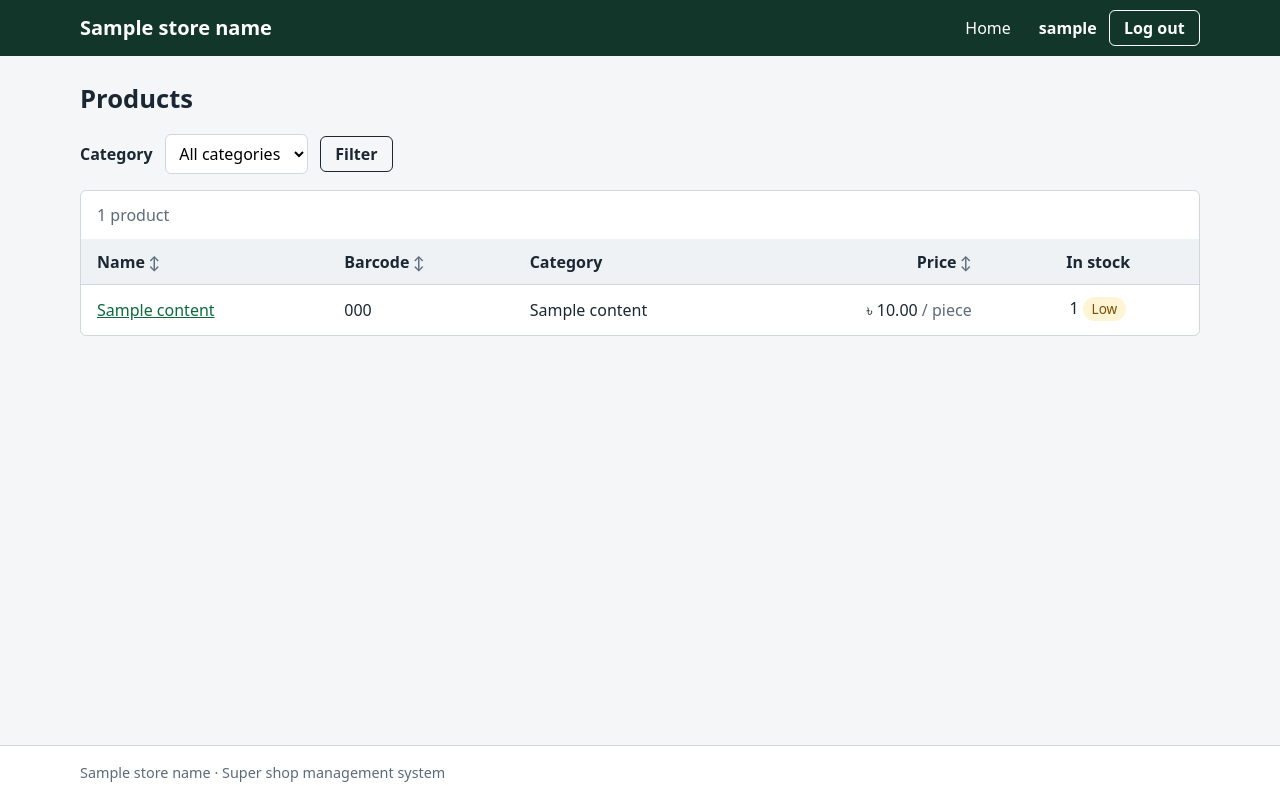
After one commit to ami-JANI/smartmart, a Spring app: template src/main/resources/templates/inventory/products.html in a window 1280 px wide. The commit adds this page. Run offline with Thymeleaf, Linux system fonts and the light colour scheme; the template is opened without the code that fills it: most values are stand-ins (such as "Sample title", 1, 10 or a date in 2020); data that the repository does not hold is empty; some of the project's set-up classes (security, data sources, template engines, error pages and the like) are left out, and stand-ins take their place.

Commit message:
feat(ui): add product list and product form pages
Product list with paging, sorting by name, barcode or price, and a
category filter. The product form shows validation errors and the
duplicate barcode error next to the field.

Refs: SCRUM-42

```diff
--- a/src/main/resources/static/css/app.css
+++ b/src/main/resources/static/css/app.css
@@ -321,3 +321,25 @@ main.container {
 .form-narrow { max-width: 34rem; }
 .form-actions { display: flex; flex-wrap: wrap; gap: .75rem; }
 .hint { margin: .25rem 0 0; color: var(--color-muted); font-size: .9rem; }
+
+/* ---------- Filter bar, sortable headers, pager (SCRUM-42) ---------- */
+
+.toolbar { display: flex; flex-wrap: wrap; align-items: center; gap: .5rem .75rem; margin-bottom: var(--space); }
+.toolbar label { font-weight: 600; }
+.toolbar select {
+    min-height: 2.5rem;
+    padding: .4rem .6rem;
+    font: inherit;
+    border: 1px solid var(--color-border);
+    border-radius: var(--radius);
+    background: #fff;
+}
+
+.sort-link { color: inherit; text-decoration: none; }
+.sort-link::after { content: " \2195"; color: var(--color-muted); font-size: .85em; }
+th[aria-sort="ascending"] .sort-link::after { content: " \2191"; color: var(--color-text); }
+th[aria-sort="descending"] .sort-link::after { content: " \2193"; color: var(--color-text); }
+.sort-link:hover { text-decoration: underline; }
+
+.pager { display: flex; flex-wrap: wrap; align-items: center; justify-content: center; gap: .75rem; margin-top: var(--space); }
+.pager-status { color: var(--color-muted); }
--- /dev/null
+++ b/src/main/resources/templates/inventory/products.html
@@ -0,0 +1,103 @@
+<!DOCTYPE html>
+<!--
+  Product list (SCRUM-42). Inventory staff edit; managers can view.
+
+  Model attributes
+    page            one page of products, like Spring Data's Page:
+                    content (id, name, barcode, categoryName, price, saleUnit PIECE or KG,
+                    totalStock, lowStock), number (0-based), size, totalPages, totalElements, first, last
+    categories      flat list for the filter: id, path (for example "Food > Rice")
+    selectedCategory id of the chosen category, or null for all
+    sortField       name, barcode or price
+    sortDir         asc or desc
+    message         optional success text
+    roles           the global roles attribute (layout/base.html); only INVENTORY_STAFF see New and Edit
+    activeNav       "products"
+  Request
+    GET /products?category=12&sort=name,asc&page=0&size=20
+    An empty category value means "all categories".
+-->
+<html lang="en" th:replace="~{layout/base :: layout(~{::title}, ~{::main})}" xmlns:th="http://www.thymeleaf.org">
+<head>
+    <title>Products - SmartMart</title>
+</head>
+<body>
+<main id="main-content" class="container"
+      th:with="catParam=${selectedCategory != null} ? ${selectedCategory} : ''">
+    <div class="page-header">
+        <h1>Products</h1>
+        <a class="btn btn-primary" th:href="@{/products/new}" href="/products/new"
+           th:if="${roles != null and roles.contains('INVENTORY_STAFF')}">New product</a>
+    </div>
+
+    <p class="alert alert-success" role="status" th:if="${message}" th:text="${message}">Saved.</p>
+
+    <form th:action="@{/products}" method="get" class="toolbar">
+        <label for="category">Category</label>
+        <select id="category" name="category">
+            <option value="">All categories</option>
+            <option th:each="c : ${categories}" th:value="${c.id}" th:text="${c.path}"
+                    th:selected="${selectedCategory != null and c.id == selectedCategory}">Category</option>
+        </select>
+        <input type="hidden" name="sort" th:value="${sortField + ',' + sortDir}">
+        <input type="hidden" name="size" th:value="${page.size}">
+        <button type="submit" class="btn btn-secondary btn-small">Filter</button>
+    </form>
+
+    <div class="table-wrap">
+        <table class="table">
+            <caption th:text="${page.totalElements} + (${page.totalElements == 1} ? ' product' : ' products')">0 products</caption>
+            <thead>
+            <tr>
+                <th scope="col" th:aria-sort="${sortField == 'name'} ? (${sortDir == 'asc'} ? 'ascending' : 'descending') : 'none'">
+                    <a th:href="@{/products(category=${catParam}, sort=${'name,' + (sortField == 'name' and sortDir == 'asc' ? 'desc' : 'asc')}, size=${page.size}, page=0)}"
+                       class="sort-link">Name</a>
+                </th>
+                <th scope="col" th:aria-sort="${sortField == 'barcode'} ? (${sortDir == 'asc'} ? 'ascending' : 'descending') : 'none'">
+                    <a th:href="@{/products(category=${catParam}, sort=${'barcode,' + (sortField == 'barcode' and sortDir == 'asc' ? 'desc' : 'asc')}, size=${page.size}, page=0)}"
+                       class="sort-link">Barcode</a>
+                </th>
+                <th scope="col">Category</th>
+                <th scope="col" class="num" th:aria-sort="${sortField == 'price'} ? (${sortDir == 'asc'} ? 'ascending' : 'descending') : 'none'">
+                    <a th:href="@{/products(category=${catParam}, sort=${'price,' + (sortField == 'price' and sortDir == 'asc' ? 'desc' : 'asc')}, size=${page.size}, page=0)}"
+                       class="sort-link">Price</a>
+                </th>
+                <th scope="col" class="num">In stock</th>
+                <th scope="col"><span class="visually-hidden">Actions</span></th>
+            </tr>
+            </thead>
+            <tbody>
+            <tr th:each="p : ${page.content}">
+                <td><a th:href="@{/products/{id}(id=${p.id})}" href="#" th:text="${p.name}">Product</a></td>
+                <td th:text="${p.barcode}">0000000000000</td>
+                <td th:text="${p.categoryName}">Category</td>
+                <td class="num">
+                    <span th:text="'৳ ' + ${#numbers.formatDecimal(p.price, 1, 'COMMA', 2, 'POINT')}">৳ 0.00</span>
+                    <span class="muted" th:text="${p.saleUnit == 'KG'} ? '/ kg' : '/ piece'">/ piece</span>
+                </td>
+                <td class="num">
+                    <span th:text="${#numbers.formatDecimal(p.totalStock, 1, 'COMMA', p.saleUnit == 'KG' ? 3 : 0, 'POINT')}">0</span>
+                    <span class="badge badge-warn" th:if="${p.lowStock}">Low</span>
+                </td>
+                <td class="actions">
+                    <a class="btn btn-secondary btn-small" th:href="@{/products/{id}/edit(id=${p.id})}" href="#"
+                       th:if="${roles != null and roles.contains('INVENTORY_STAFF')}">Edit<span class="visually-hidden"> <span th:text="${p.name}"></span></span></a>
+                </td>
+            </tr>
+            <tr th:if="${#lists.isEmpty(page.content)}">
+                <td colspan="6" class="table-empty">No products found.</td>
+            </tr>
+            </tbody>
+        </table>
+    </div>
+
+    <nav class="pager" aria-label="Pages" th:if="${page.totalPages > 1}">
+        <a class="btn btn-secondary btn-small" th:unless="${page.first}"
+           th:href="@{/products(category=${catParam}, sort=${sortField + ',' + sortDir}, size=${page.size}, page=${page.number - 1})}">Previous</a>
+        <span class="pager-status" th:text="'Page ' + ${page.number + 1} + ' of ' + ${page.totalPages}">Page 1 of 3</span>
+        <a class="btn btn-secondary btn-small" th:unless="${page.last}"
+           th:href="@{/products(category=${catParam}, sort=${sortField + ',' + sortDir}, size=${page.size}, page=${page.number + 1})}">Next</a>
+    </nav>
+</main>
+</body>
+</html>
```
Also changed, not shown: src/main/resources/templates/inventory/product-form.html (added, +92 -0 lines).
